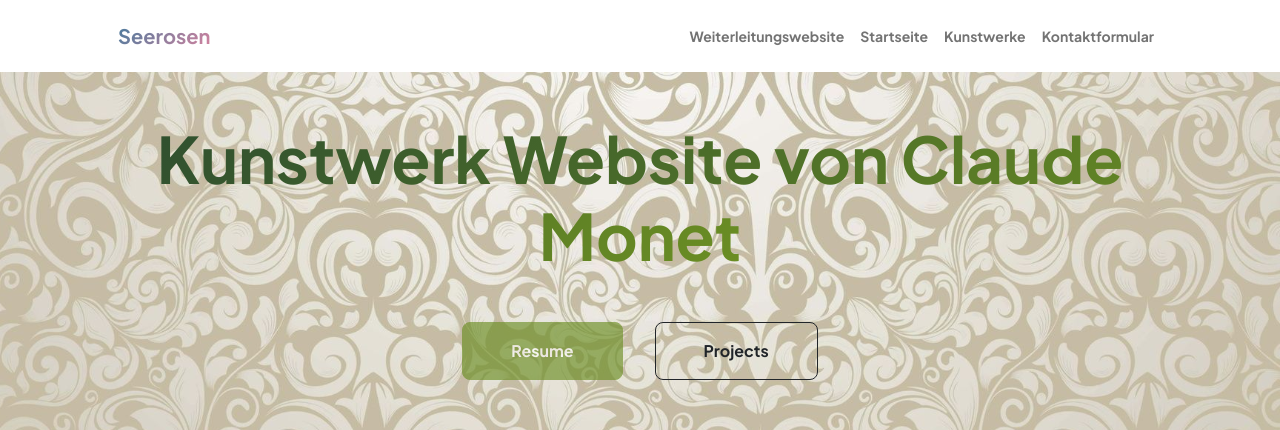
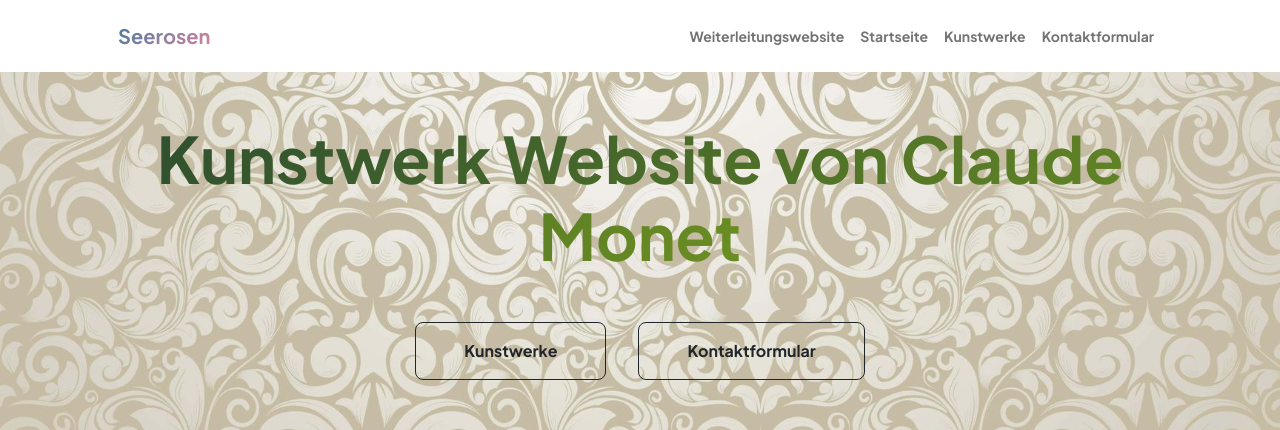
Before and after one commit to ZyberPhil/INP_Last_Projekt, a website built with webpack: page sites/seerosen.html in a window 1280 px wide. Shown: the top 430 px of the page. Built offline with nearby package versions, Linux system fonts and the light colour scheme.

Commit message:
Final push

```diff
--- a/sites/seerosen.html
+++ b/sites/seerosen.html
@@ -44,8 +44,8 @@
                                 <div class="fs-3 fw-light text-muted"></div>
                                 <h1 class="display-3 fw-bolder mb-5"><span class="text-gradient-custom-green d-inline">Kunstwerk Website von Claude Monet</span></h1>
                                 <div class="d-grid gap-3 d-sm-flex justify-content-sm-center justify-content-xxl-start mb-3">
-                                    <a class="btn btn btn-primary-green btn-lg disabled btn-lg px-5 py-3 me-sm-3 fs-6 fw-bolder" href="resume.html">Resume</a>
-                                    <a class="btn btn-outline-dark btn-lg px-5 py-3 fs-6 fw-bolder" href="projects.html">Projects</a>
+                                    <a class="btn btn-outline-dark btn-lg btn-lg px-5 py-3 me-sm-3 fs-6 fw-bolder" href="projects.html">Kunstwerke</a>
+                                    <a class="btn btn-outline-dark btn-lg px-5 py-3 fs-6 fw-bolder" href="contact.html">Kontaktformular</a>
                                 </div>
                             </div>
                         </div>
```
